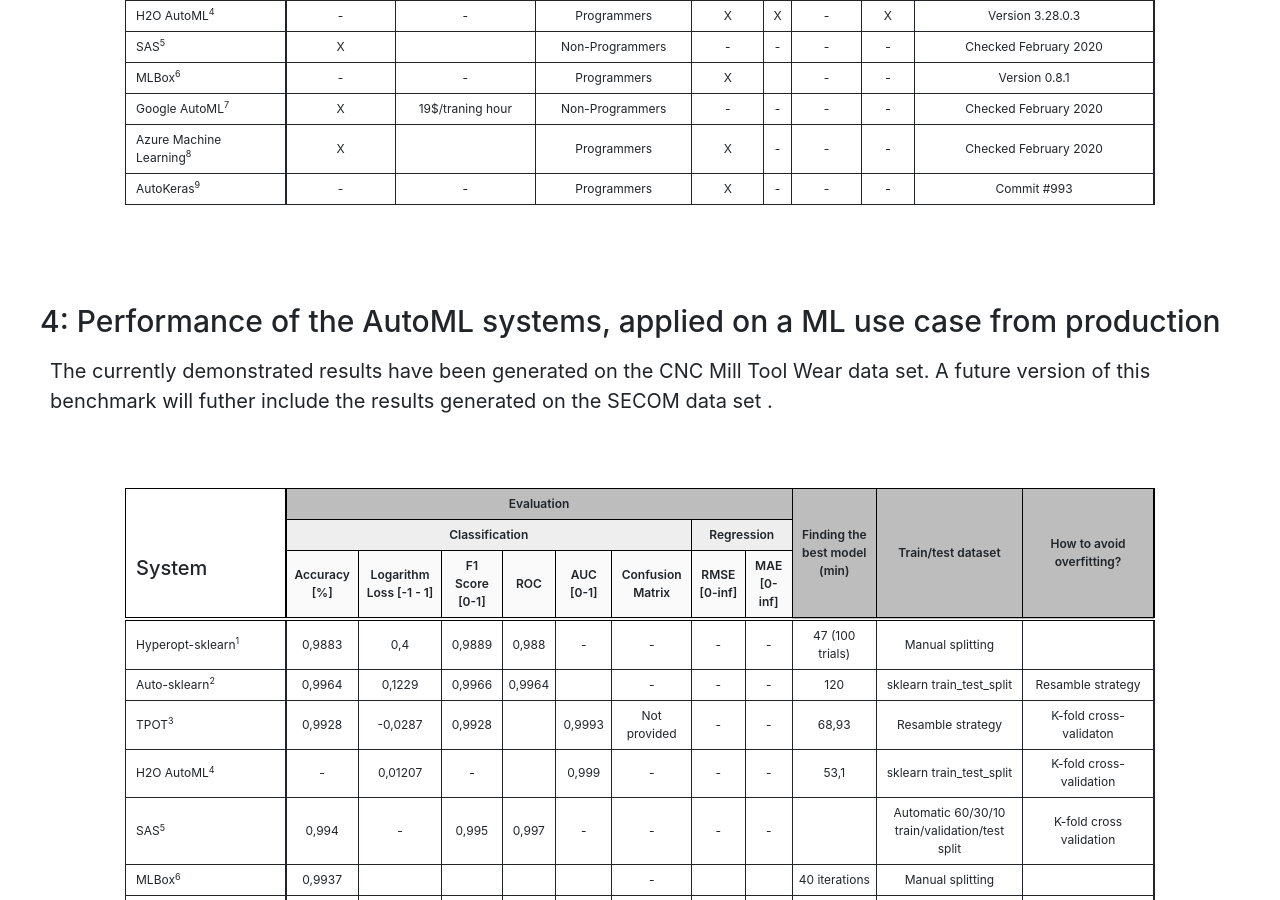
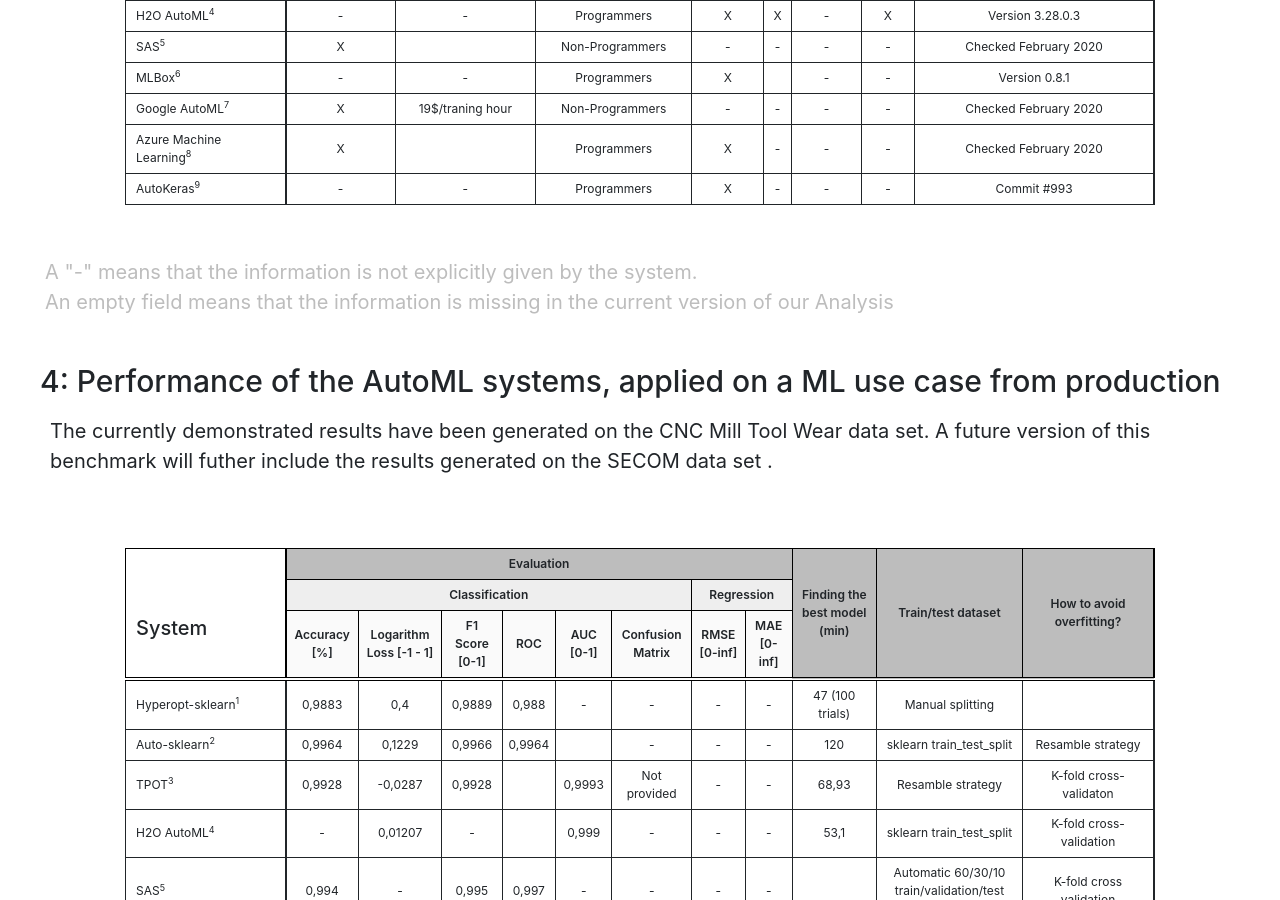
Before and after one commit to jonathankrauss/AutoML-Benchmark, a Jekyll site: the page built from README.md, in a window 1280 px wide and 900 px high, scrolled down 2062 px. Built offline with Jekyll 4.4.1, drawn with Linux system fonts in a browser that asks for light colours; our own code applies the rules of GitHub Pages for plain Markdown files; comment, search, counter and statistics services are not loaded.

Commit message:
Update default.html

```diff
--- a/_layouts/default.html
+++ b/_layouts/default.html
@@ -107,6 +107,13 @@ Projects that rely on the application of ML are usually referred to as ML projec
     <div class="ph1">
       <div id="characteristics_table"></div>
     </div>
+      <div class="ph1">
+        <p class="color-grey-400">A "-" means that the information is not explicitly given by the system.<br>
+        An empty field means that the information is missing in the current version of our Analysis
+        </p>
+      </div>
+    </div>
+
   </div>
 
 
```
